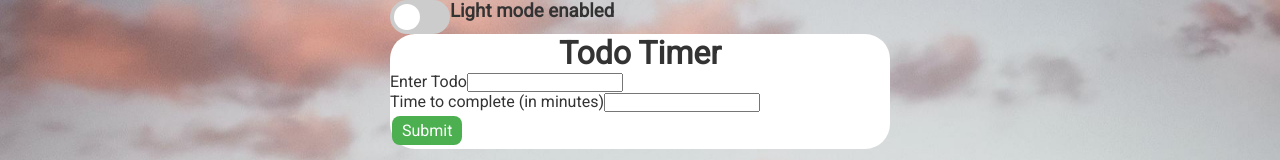
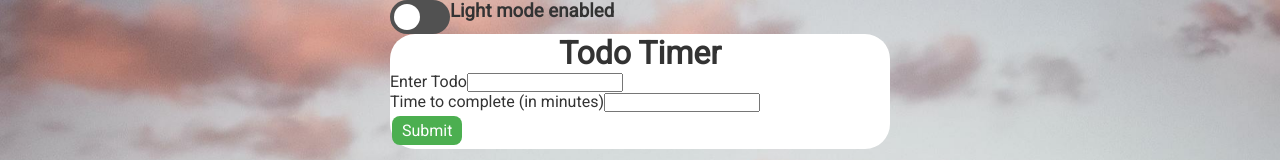
Before and after one commit to PhilippeRoemer/TodoTimer, a React (Create React App) app: page / in a window 1280 px wide. Shown: the top 160 px of the page. Built offline with nearby package versions, Linux system fonts and the light colour scheme.

Commit message:
slider color darkened for light mode

```diff
--- a/src/App.css
+++ b/src/App.css
@@ -41,7 +41,7 @@ a {
     left: 0;
     right: 0;
     bottom: 0;
-    background-color: #ccc;
+    background-color: #515151;
     -webkit-transition: 0.4s;
     transition: 0.4s;
 }
```
